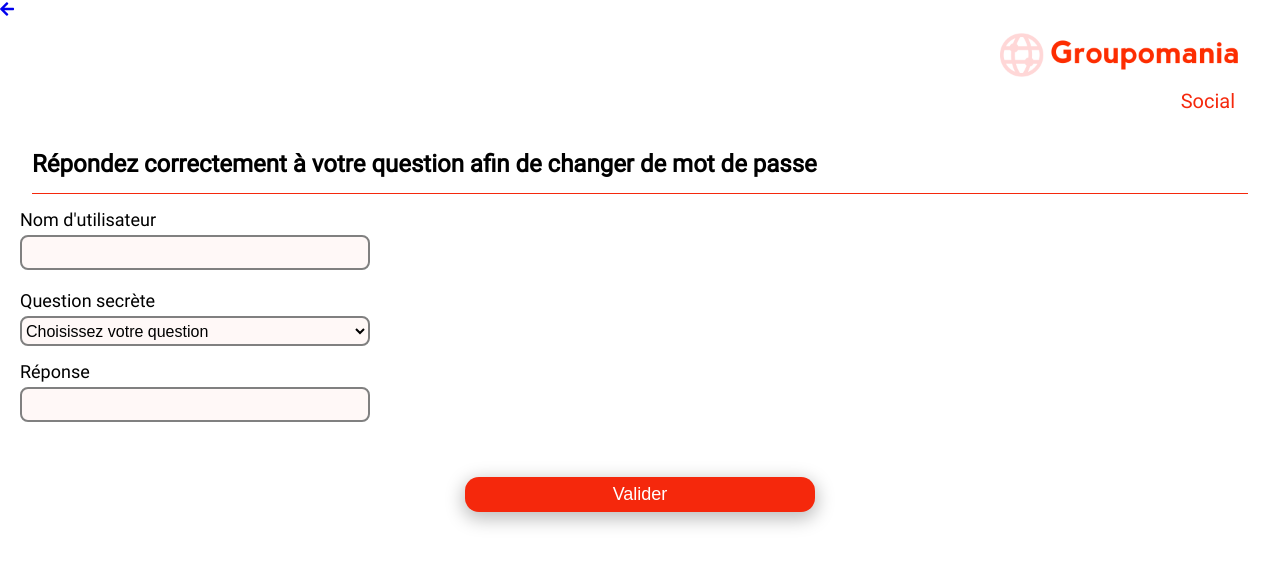
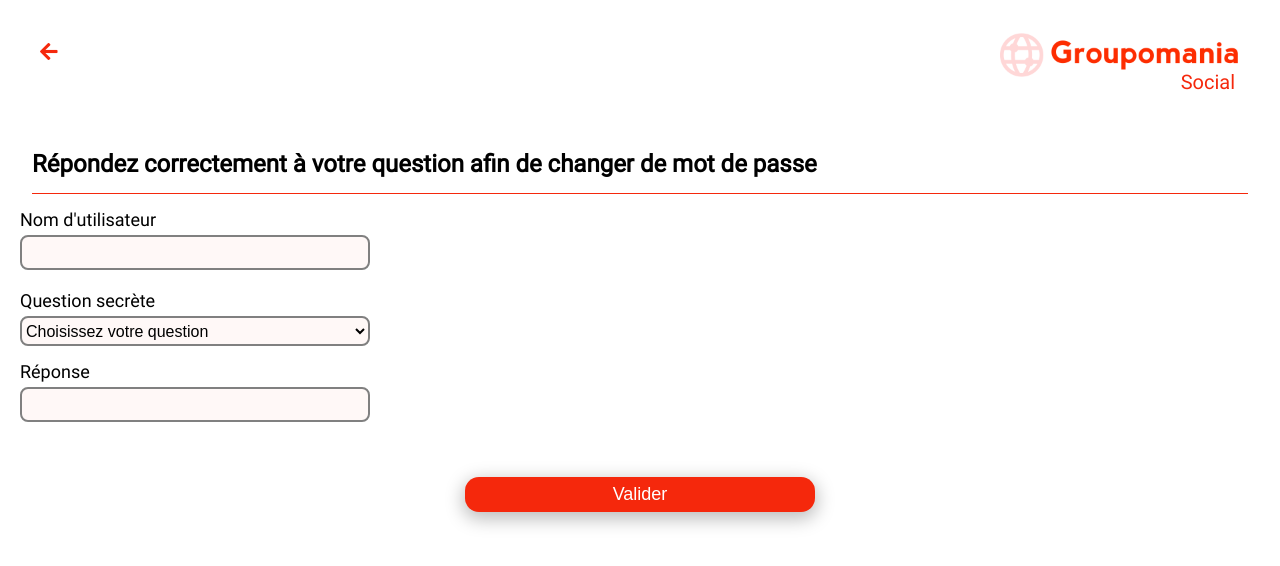
Before and after one commit to Pepili/Groupomania, a website: page frontEnd/assets/html/answerPassword.html in a window 1280 px wide. Drawn offline with Linux system fonts and the light colour scheme.

Commit message:
lastCommit1

```diff
--- a/frontEnd/assets/css/layouts/_header.scss
+++ b/frontEnd/assets/css/layouts/_header.scss
@@ -1,6 +1,16 @@
+.headerQuestion {
+  display: flex;
+  justify-content: space-between;
+}
 .headerLogo {
   width: 100%;
   height: 150px;
+
+  .arrow {
+    color: $color-primary;
+    font-size: 20px;
+    margin: 40px;
+  }
   .logo {
     height: 150px;
     img {
--- a/frontEnd/assets/html/answerPassword.html
+++ b/frontEnd/assets/html/answerPassword.html
@@ -13,7 +13,7 @@
     <title>Groupomania social</title>
   </head>
   <body>
-    <header class="headerLogo">
+    <header class="headerLogo headerQuestion">
       <a href="/index.html" class="arrow" id="arrow">
         <i class="fas fa-arrow-left"></i>
       </a>
```
Also changed, not shown: frontEnd/assets/html/changePassword.html (+0 -3 lines), backEnd/images/panda.jpg1625836814316.jpg (deleted), backEnd/images/panda.jpg1625837338769.jpg (renamed from backEnd/images/panda.jpg1625836490980.jpg), backEnd/images/profil.jpg1625836039423.jpg (deleted), backEnd/images/profil.jpg1625836932523.jpg (deleted), frontEnd/assets/css/style.css, 2 other files.
